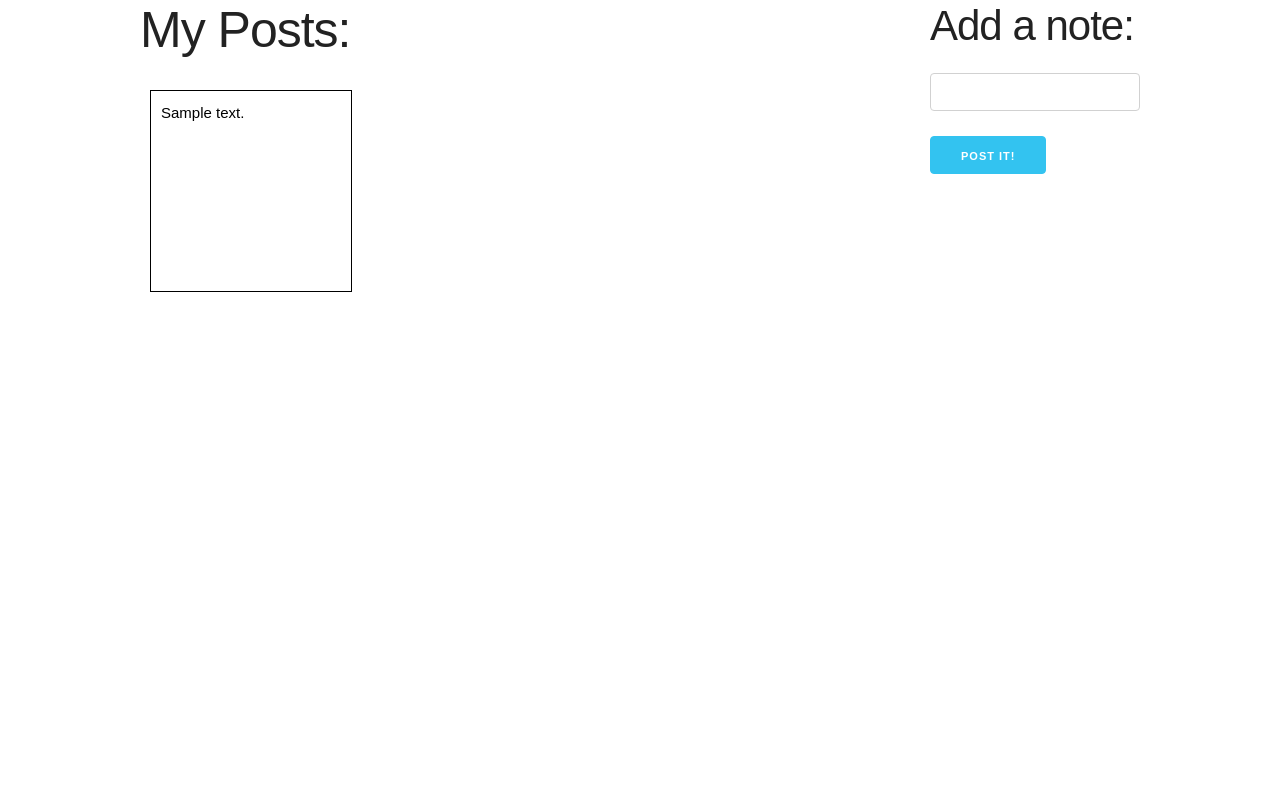
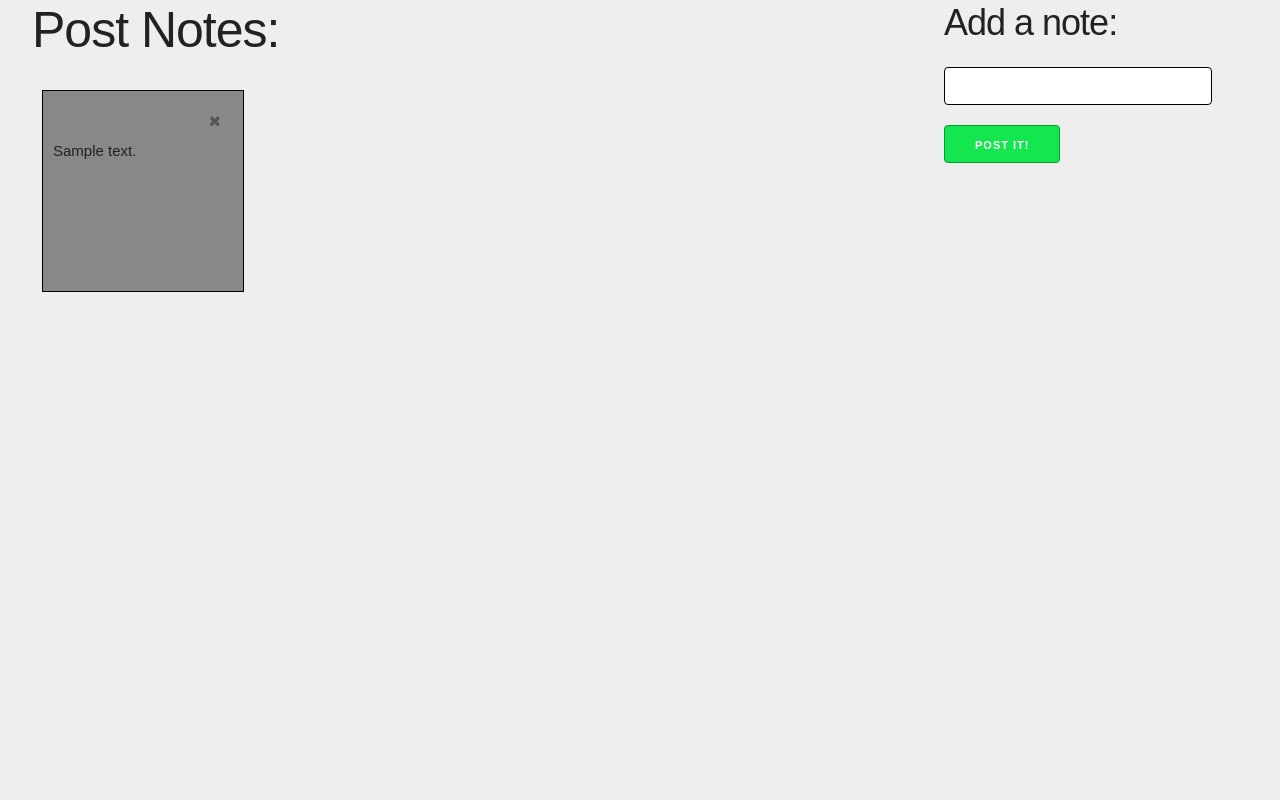
Before and after one commit to almameow/postnotes, a CodeIgniter app: page / in a window 1280 px wide. Run offline with CodeIgniter, Linux system fonts and the light colour scheme; tables that the repository leaves empty or names only in its code hold one stand-in row (values such as "Sample post"); some libraries are stand-ins or nearby versions.

Commit message:
Second commit: Final project

```diff
--- a/application/controllers/posts.php
+++ b/application/controllers/posts.php
@@ -23,8 +23,8 @@ class Posts extends CI_Controller {
 	public function add_note()
 	{
 		// Add new post to db
-		$description = $this->input->post();
-		$this->Postit_model->add_note($description);
+		$new_post = $this->input->post();
+		$this->Postit_model->add_note($new_post);
 
 		// Reload partial of posts
 		$data["posts"] = $this->Postit_model->get_all_notes();
--- a/application/models/postit_model.php
+++ b/application/models/postit_model.php
@@ -5,9 +5,13 @@
 			return $this->db->query("SELECT * FROM posts ORDER BY id DESC")->result_array();
 		}
 
-		function add_note($description)
+		function add_note($new_note)
 		{
-			return $this->db->query("INSERT INTO posts (description, created_at, updated_at) VALUES (?, NOW(), NOW())", $description);
+			// prevent adding empty note to db on load
+			if(strlen($new_note['description'])<1)
+				return;
+
+			return $this->db->query("INSERT INTO posts (description, color, created_at, updated_at) VALUES (?, ?, NOW(), NOW())", array($new_note['description'], $new_note['color']));
 		}
 
 		function delete_note($id)
--- a/application/views/index.php
+++ b/application/views/index.php
@@ -1,25 +1,45 @@
 <html>
 <head>
-	<title>Ajax Posts</title>
+	<title>Post Notes</title>
 	<!-- Skeleton CSS -->
 	<link rel="stylesheet" type="text/css" href="/../assets/normalize.css">
 	<link rel="stylesheet" type="text/css" href="/../assets/skeleton.css">
 	<!-- Non-Skeleton CSS -->
 	<link rel="stylesheet" href="/../assets/style.css">
+	<!-- Icons -->
+	<link rel="stylesheet" href="http://maxcdn.bootstrapcdn.com/font-awesome/4.3.0/css/font-awesome.min.css">
+	<link rel="shortcut icon" href="/../assets/favicon.ico" type="image/x-icon" />
+	<!-- jQuery -->
 	<script src="https://code.jquery.com/jquery-2.1.3.min.js"></script>
 	<script>
 		$(document).ready(function(){
-			//pull all posts
-			$.get('/posts/index_html', function(res){
-				$('#notes').html(res);
+			var count = -1;
+			var paletteArray = ["(202,253,249)", "(169,249,255)", "(210,240,255)", "(153,238,236)", "(108,229,255)", "(208,255,242)", "(186,237,238)", "(187,190,242)", "(213,175,253)", "(221,173,242)", , "(255,218,240)", "(253,173,233)", "(255,130,187)", "(251,102,200)", "(251,73,144)", "(246,161,146)", "(246,176,146)", "(246,196,146)", "(246,207,146)", "(246,217,146)"];
+
+			// All notes loaded when form is submitted
+			$(document).on("submit", "form", function(){
+				var randomColor = "";
+				if(count < paletteArray.length){
+					randomColor = "rgb" + paletteArray[count];
+					count++;
+				} else{
+					count = 0;
+					randomColor = "rgb" + paletteArray[count];
+					count++;
+				}
+
+				$("#randomColor").val(randomColor);
+
+				$.post($(this).attr('action'), $(this).serialize(), function(res){
+					$("#textarea").val("");
+					$("#notes").html(res);
+				});
+			return false;
 			});
-			//when user clicks button, add note
-			$('form').submit(function(){
-				$.post('/posts/add_note', $(this).serialize(), function(res){
-					$('#notes').html(res);
-				});
-				return false;
-			});
+
+			// Force submit form on load
+			$('form').submit();
+
 		});
 	</script>
 </head>
@@ -27,15 +47,16 @@
 <div class="container">
 	<div class="row">
 		<div class="nine columns">
-			<h1>My Posts:</h1>
+			<h1>Post Notes:</h1>
 			<div id="notes">
 			</div>
 		</div>
 
 		<div class="three columns">
 			<form action="/posts/add_note" method="post">
-				<label><h2>Add a note:</h2>
+				<label><h3>Add a note:</h3>
 					<input type="text" name="description" id="textarea" class="u-full-width">
+					<input type="hidden" name="color" id="randomColor">
 				</label>
 				<input class="button-primary" type="submit" value="Post it!">
 			</form>
--- a/application/views/partials/posts.php
+++ b/application/views/partials/posts.php
@@ -2,10 +2,19 @@
 	foreach($posts as $post)
 	{
 ?>
-	<div class="post">
-		<a href="/posts/delete_note/<?= $post['id'] ?>">
-		<?= $post['description'] ?>
-		</a>
+	<div class="post" style="background-color:<?= $post['color'] ?>">
+		<div class="row">
+			<div class="two columns offset-by-ten columns">
+				<form class="delete_note" action="/posts/delete_note/<?= $post['id'] ?>" method="post">
+					<button class="deleteBtn" type="submit"><span class="fa fa-times fa-lg"></span></button>
+				</form>
+			</div>
+		</div>
+		<div class="row">
+			<div class="twelve columns">
+				<?= $post['description'] ?>
+			</div>
+		</div>
 	</div>
 <?php
 	}
--- a/assets/skeleton.css
+++ b/assets/skeleton.css
@@ -31,7 +31,7 @@
 .container {
   position: relative;
   width: 100%;
-  max-width: 1000px;
+  /*max-width: 1000px;*/
   margin: 0 auto;
   padding: 0 20px;
   box-sizing: border-box; }
@@ -51,10 +51,10 @@
 /* For devices larger than 550px */
 @media (min-width: 550px) {
   .container {
-    width: 80%; }
+    width: 95%; }
   .column,
   .columns {
-    margin-left: 4%; }
+    margin-left: 1%; }
   .column:first-child,
   .columns:first-child {
     margin-left: 0; }
@@ -206,8 +206,8 @@ input[type="submit"].button-primary,
 input[type="reset"].button-primary,
 input[type="button"].button-primary {
   color: #FFF;
-  background-color: #33C3F0;
-  border-color: #33C3F0; }
+  background-color: #13e64e;
+  border-color: #009f2d; }
 .button.button-primary:hover,
 button.button-primary:hover,
 input[type="submit"].button-primary:hover,
@@ -219,8 +219,8 @@ input[type="submit"].button-primary:focus,
 input[type="reset"].button-primary:focus,
 input[type="button"].button-primary:focus {
   color: #FFF;
-  background-color: #1EAEDB;
-  border-color: #1EAEDB; }
+  background-color: #009f2d;
+  border-color: #009f2d; }
 
 
 /* Forms
@@ -237,7 +237,7 @@ select {
   height: 38px;
   padding: 6px 10px; /* The 6px vertically centers text on FF, ignored by Webkit */
   background-color: #fff;
-  border: 1px solid #D1D1D1;
+  border: 1px solid #000000;
   border-radius: 4px;
   box-shadow: none;
   box-sizing: border-box; }
@@ -266,7 +266,7 @@ input[type="url"]:focus,
 input[type="password"]:focus,
 textarea:focus,
 select:focus {
-  border: 1px solid #33C3F0;
+  border: 1px solid #13e64e;
   outline: 0; }
 label,
 legend {
--- a/assets/style.css
+++ b/assets/style.css
@@ -1,10 +1,7 @@
 body{
 	font-family: sans-serif;
 	font-weight: lighter;
-}
-a {
-	color: #000000;
-	text-decoration: none;
+	background-color: #eeeeee;
 }
 .notes{
 	width: 100%;
@@ -18,11 +15,13 @@ a {
 	vertical-align: top;
 	margin: 10px;
 	padding: 10px;
+	overflow: auto;
 }
-label, textarea{
-	display: block;
-	margin-bottom: 10px;
+.delete_note{
+	margin-bottom: 0px;
 }
-form{
-	margin-left: 10px;
+.deleteBtn{
+	padding: 0px;
+	margin: 0px;
+	border: 0px;
 }
```
Also changed, not shown: assets/favicon.ico (added).
